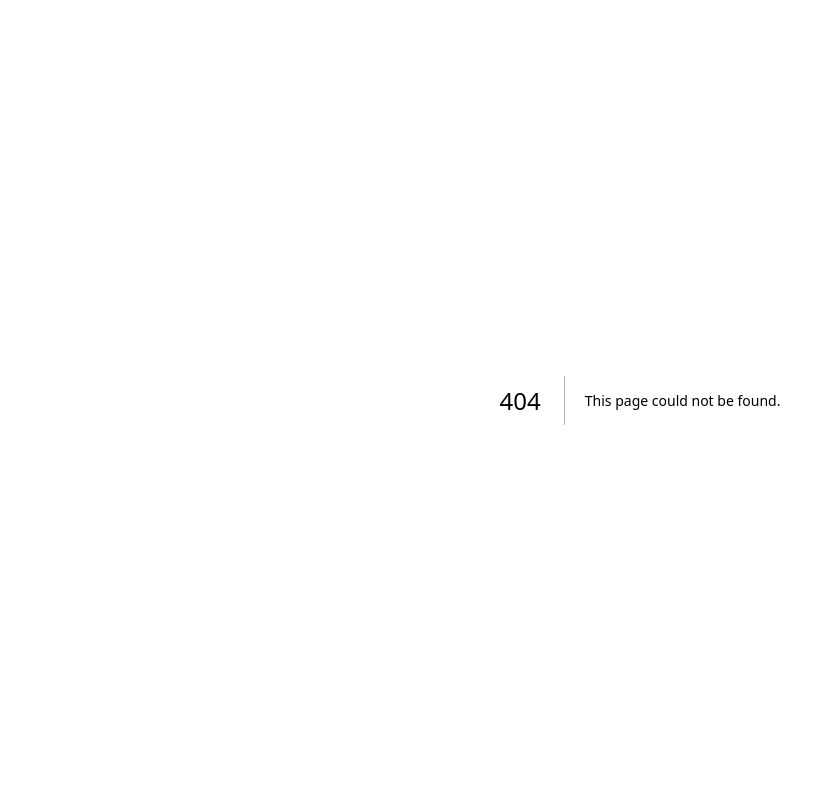
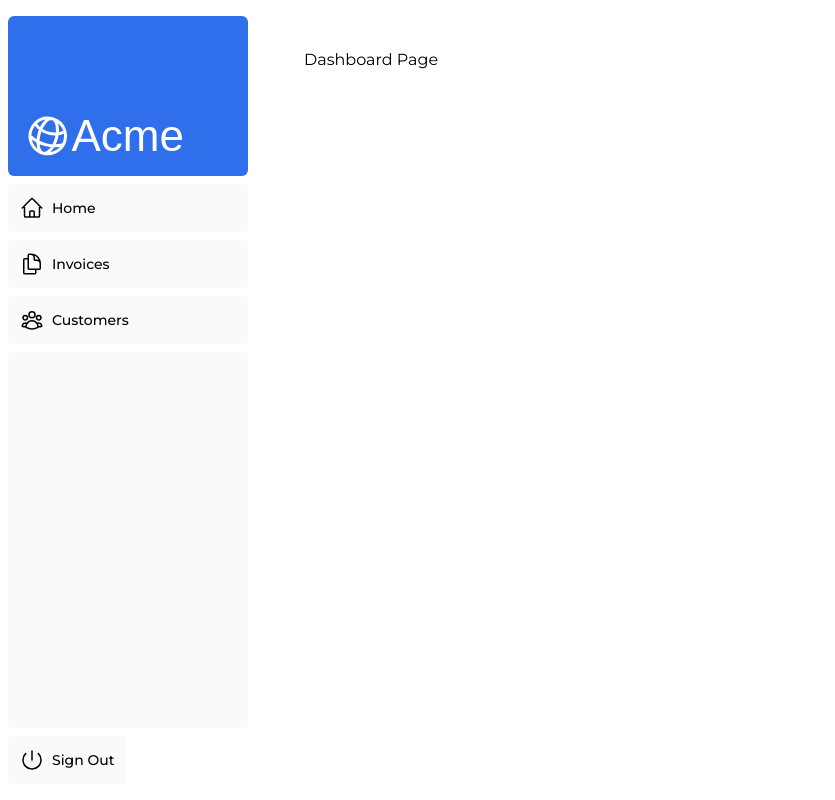
Before and after one commit to samuelperezcode/dashboard-next, a Next.js app: page /dashboard in a window 1280 px wide. Before the commit this address had no page. Shown: the whole page, without its empty margins (0-835 px from the left). Built offline with nearby package versions, Linux system fonts and the light colour scheme; a web font is replaced by a local one.

Commit message:
Create file-system routing

```diff
--- /dev/null
+++ b/app/dashboard/customers/page.tsx
@@ -0,0 +1,9 @@
+import Layout from "../dashboard-layout"
+
+export default function CustomerPage() {
+  return (
+    <Layout>
+      <p>Customer Page</p>
+    </Layout>
+  )
+}
--- /dev/null
+++ b/app/dashboard/dashboard-layout.tsx
@@ -0,0 +1,12 @@
+import SideNav from '@/app/ui/dashboard/sidenav';
+
+export default function Layout({ children }: { children: React.ReactNode }) {
+  return (
+    <div className="flex h-screen flex-col md:flex-row md:overflow-hidden">
+      <div className="w-full flex-none md:w-64">
+        <SideNav />
+      </div>
+      <div className="flex-grow p-6 md:overflow-y-auto md:p-12">{children}</div>
+    </div>
+  );
+}
--- /dev/null
+++ b/app/dashboard/invoices/page.tsx
@@ -0,0 +1,9 @@
+import Layout from "../dashboard-layout"
+
+export default function InvoicesPage() {
+  return (
+    <Layout>
+      <p>Invoices Page</p>
+    </Layout>
+  )
+}
--- /dev/null
+++ b/app/dashboard/page.tsx
@@ -0,0 +1,9 @@
+import Layout from "./dashboard-layout";
+
+export default function DashboardPage() {
+  return (
+    <Layout>
+      <p>Dashboard Page</p>
+    </Layout>
+  )
+}
--- /dev/null
+++ b/app/login/page.tsx
@@ -0,0 +1,3 @@
+export default function LoginPage() {
+  return <p>LoginPage</p>;
+}
```
